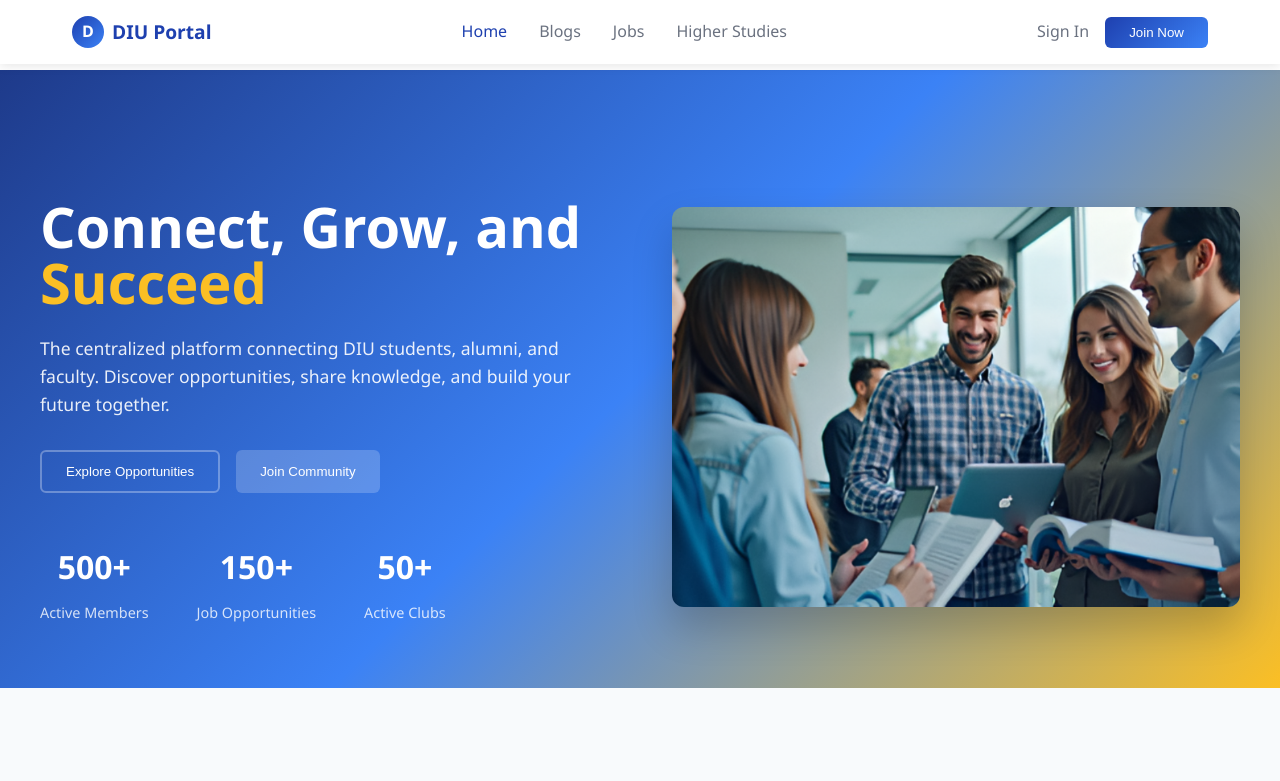
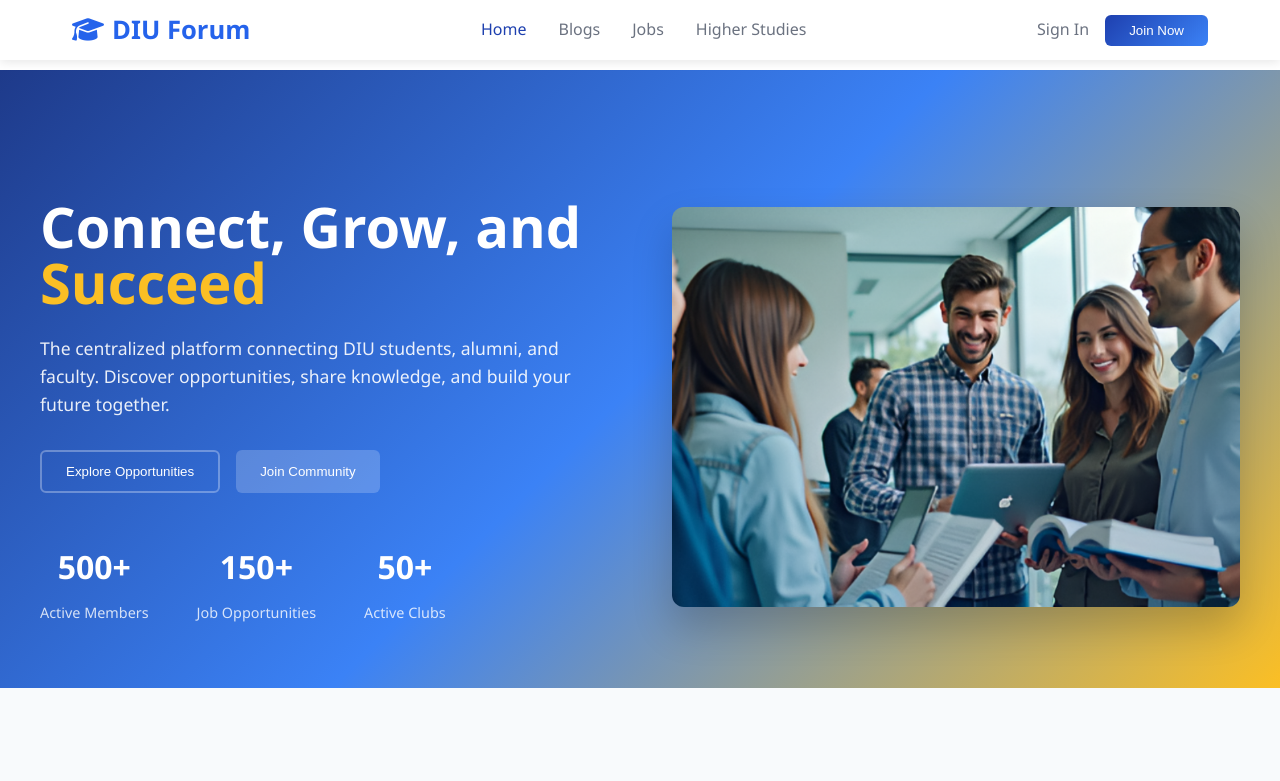
Before and after one commit to sajjadul-islam-somon/diu-forum, a plain HTML site: page index.html in a window 1280 px wide. Shown: the top 781 px of the page. Drawn offline with Linux system fonts and the light colour scheme; no server answers.

Commit message:
navbar adjusting

```diff
--- a/home.css
+++ b/index.css
@@ -29,7 +29,8 @@ body {
     display: flex;
     justify-content: space-between;
     align-items: center;
-    padding: 1rem 2rem;
+    padding: 0 2rem;
+    height: 60px;
     max-width: 1200px;
     margin: 0 auto;
     z-index: 1000;
@@ -42,26 +43,17 @@ body {
 
 .logo {
     display: flex;
-    align-items: center;
+    align-items: baseline;
     gap: 8px;
+    font-size: 1.6rem;
+    font-weight: 700;
+    color: #2563eb;
+    white-space: nowrap;
 }
 
-.logo-icon {
-    background: linear-gradient(135deg, #1e40af, #3b82f6);
-    color: white;
-    width: 32px;
-    height: 32px;
-    border-radius: 50%;
-    display: flex;
-    align-items: center;
-    justify-content: center;
-    font-weight: bold;
-}
-
-.logo-text {
-    font-size: 1.2rem;
-    font-weight: 600;
-    color: #1e40af;
+.logo i {
+    font-size: 1.6rem;
+    color: #2563eb;
 }
 
 .nav-center {
--- a/index.html
+++ b/index.html
@@ -4,7 +4,7 @@
     <meta charset="UTF-8">
     <meta name="viewport" content="width=device-width, initial-scale=1.0">
     <title>DIU Portal - Connect, Grow, and Succeed</title>
-    <link rel="stylesheet" href="home.css">
+    <link rel="stylesheet" href="index.css">
     <link rel="preconnect" href="https://fonts.googleapis.com">
     <link rel="preconnect" href="https://fonts.gstatic.com" crossorigin>
     <link rel="stylesheet" href="https://cdnjs.cloudflare.com/ajax/libs/font-awesome/6.4.0/css/all.min.css">
@@ -18,8 +18,8 @@
         <nav class="navbar">
             <div class="nav-left">
                 <div class="logo">
-                    <span class="logo-icon">D</span>
-                    <span class="logo-text">DIU Portal</span>
+                    <i class="fas fa-graduation-cap"></i>
+                    <span>DIU Forum</span>
                 </div>
             </div>
             <div class="nav-center">
```
Also changed, not shown: blog.css (+17 -11 lines), 1 other file.
